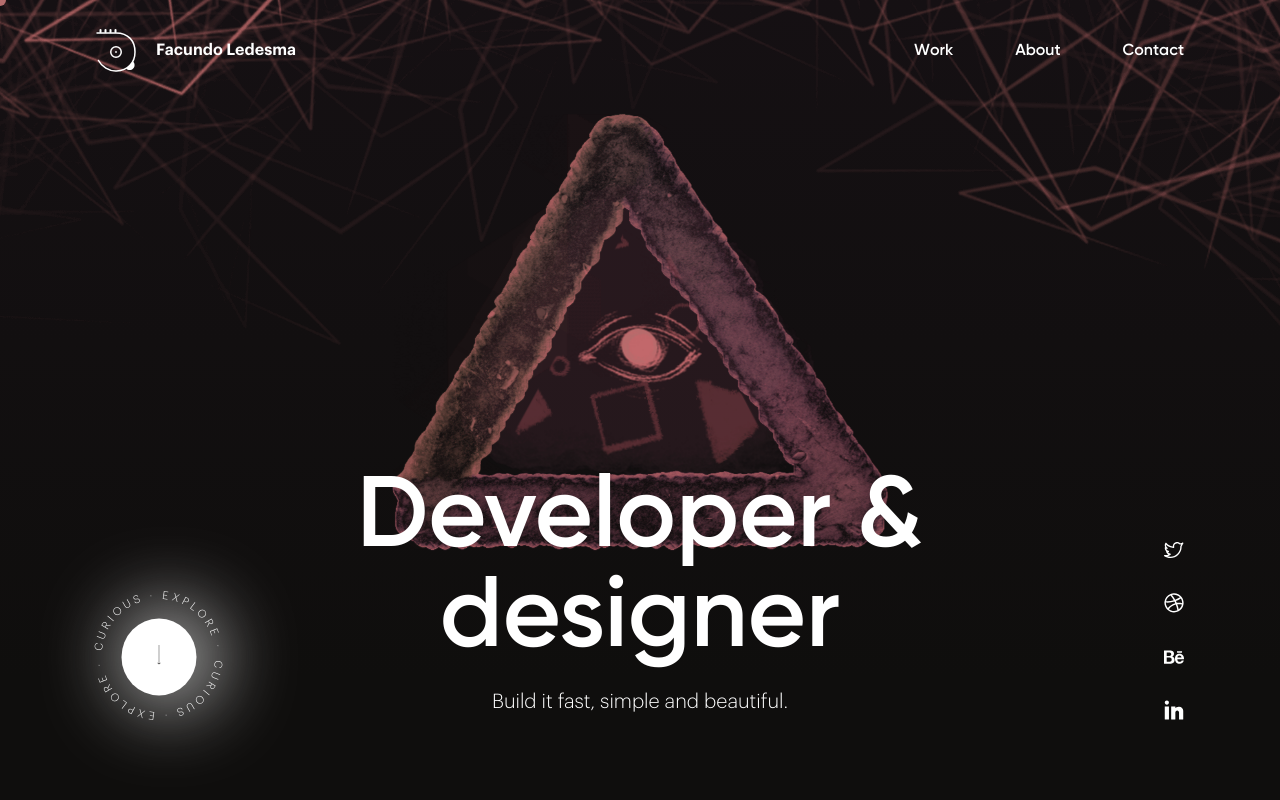
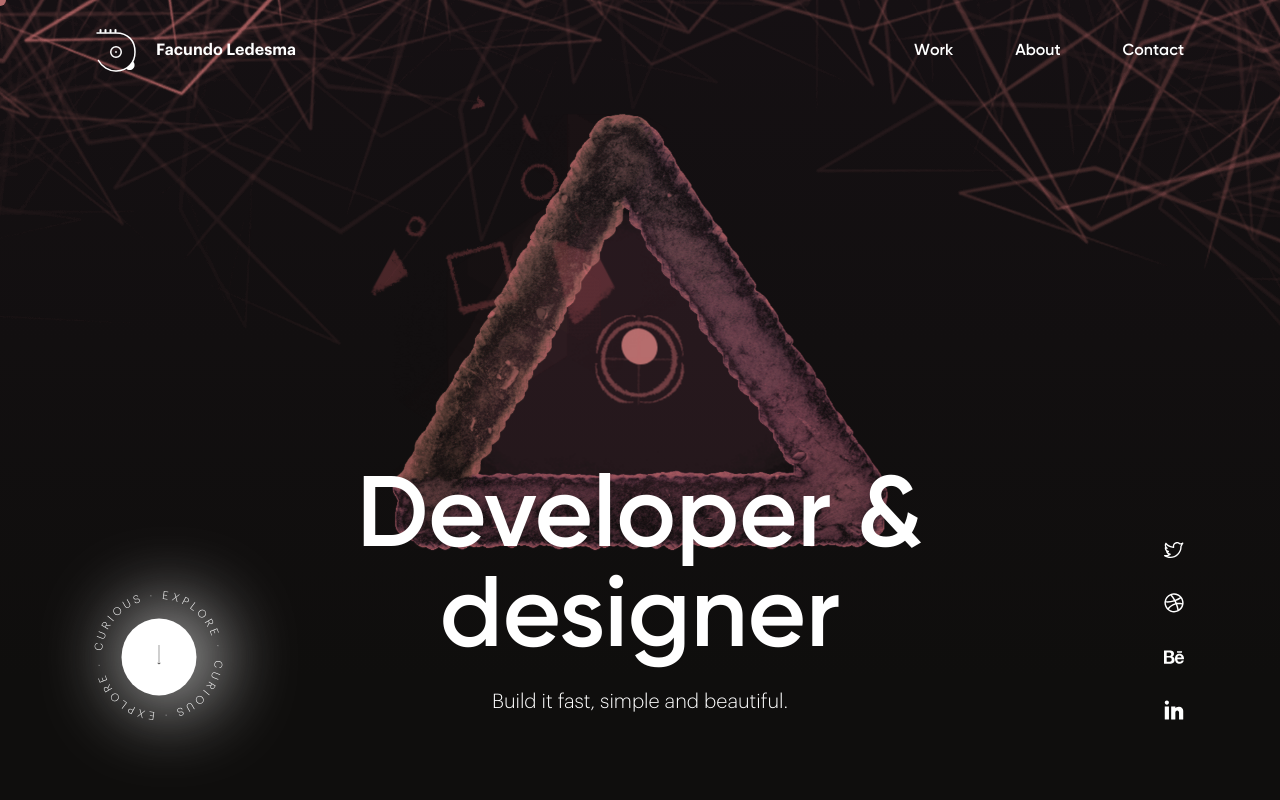
Before and after one commit to faculedesma/fledesma-dev, a React (Vite) app: page / in a window 1280 px wide. Shown: the top 800 px of the page. Built offline with nearby package versions, Linux system fonts and the light colour scheme.

Commit message:
fix: hero partial final

```diff
--- a/src/components/hero/Hero.tsx
+++ b/src/components/hero/Hero.tsx
@@ -22,7 +22,7 @@ const Hero: React.FC<IHeroProps> = ({ isLoading }) => {
   const backgroundRef = useRef<HTMLDivElement>(null);
   const eyeRef = useRef<HTMLImageElement>(null);
   const pupilRef = useRef<HTMLDivElement>(null);
-  const triangleBgRef = useRef<HTMLImageElement>(null);
+  const shapesRef = useRef<HTMLImageElement>(null);
 
   const { x, y, moveRight } = useCursorPosition();
   const isBGInViewport = useIntersection(
@@ -89,7 +89,7 @@ const Hero: React.FC<IHeroProps> = ({ isLoading }) => {
       backgroundRef.current &&
       eyeRef.current &&
       pupilRef.current &&
-      triangleBgRef.current &&
+      shapesRef.current &&
       isBGInViewport
     ) {
       backgroundRef.current.animate(
@@ -114,8 +114,14 @@ const Hero: React.FC<IHeroProps> = ({ isLoading }) => {
         },
         { duration: 1618 / 2, fill: 'forwards' }
       );
+      shapesRef.current.animate(
+        {
+          translate: `0 -${y / 20}px`
+        },
+        { duration: 1618 / 2, fill: 'forwards' }
+      );
     }
-  }, [x, y]);
+  }, [x, y, moveRight]);
 
   const handleOnScrollHover = () => {
     if (
@@ -157,12 +163,12 @@ const Hero: React.FC<IHeroProps> = ({ isLoading }) => {
               alt="triangle-pscyh"
             />
             <img
+              ref={shapesRef}
               src={TriangleShapesPNG}
               className="hero-triangle--shapes"
               alt="triangle-shapes"
             />
             <img
-              ref={triangleBgRef}
               src={TriangleBGPNG}
               className="hero-triangle--bg"
               alt="triangle-bg"
--- a/src/components/hero/hero.scss
+++ b/src/components/hero/hero.scss
@@ -46,7 +46,10 @@
     scale: 0.9;
     height: 620px;
 
-    img {
+    &--normal,
+    &--psych,
+    &--shapes,
+    &--bg {
       position: absolute;
       top: 45%;
       left: 50%;
@@ -55,6 +58,9 @@
 
     &--normal {
       width: 550px;
+      opacity: 1;
+      animation: fade-loop calc($golden-ratio-time * 4)
+        linear infinite;
       z-index: 2;
     }
 
@@ -66,6 +72,8 @@
 
     &--shapes {
       clip-path: polygon(50% 0%, 0% 100%, 100% 100%);
+      top: 20%;
+      left: -30%;
       opacity: 0.4;
       scale: 1.2;
       animation: shapes-loop calc($golden-ratio-time * 4)
@@ -78,12 +86,6 @@
       top: 50%;
       left: 50%;
       translate: -50% -50%;
-    }
-
-    &--normal {
-      opacity: 1;
-      animation: fade-loop calc($golden-ratio-time * 4)
-        linear infinite;
     }
 
     .eye {
@@ -99,13 +101,15 @@
 
       img {
         width: 50%;
-        transform: scale(1.4);
-        transition: transform calc($golden-ratio-time / 8)
-          ease-out;
         z-index: 2;
+        opacity: 0.5;
+        rotate: -360deg;
+        scale: 1;
+        filter: contrast(100%);
       }
 
       &-pupil {
+        position: absolute;
         width: 40px;
         height: 40px;
         transform: scale(1) skew(2deg, 2deg)
@@ -207,9 +211,8 @@
 }
 
 .focus-eye {
-  filter: contrast(150%);
-  transform: scale(2);
-  transition: all calc($golden-ratio-time / 8) ease-out;
+  animation: focus-eye calc($golden-ratio-time) ease-out
+    infinite;
 }
 
 .focus-pupil {
@@ -265,6 +268,23 @@
   100% {
     rotate: 0;
     scale: 1;
+  }
+}
+
+@keyframes focus-eye {
+  0% {
+    filter: contrast(100%);
+    transform: scale(1) rotate(-360deg);
+  }
+
+  50% {
+    filter: contrast(150%);
+    transform: scale(2) rotate(0deg);
+  }
+
+  100% {
+    filter: contrast(100%);
+    transform: scale(1) rotate(-360deg);
   }
 }
 
```
Also changed, not shown: src/assets/images/eye.png.
